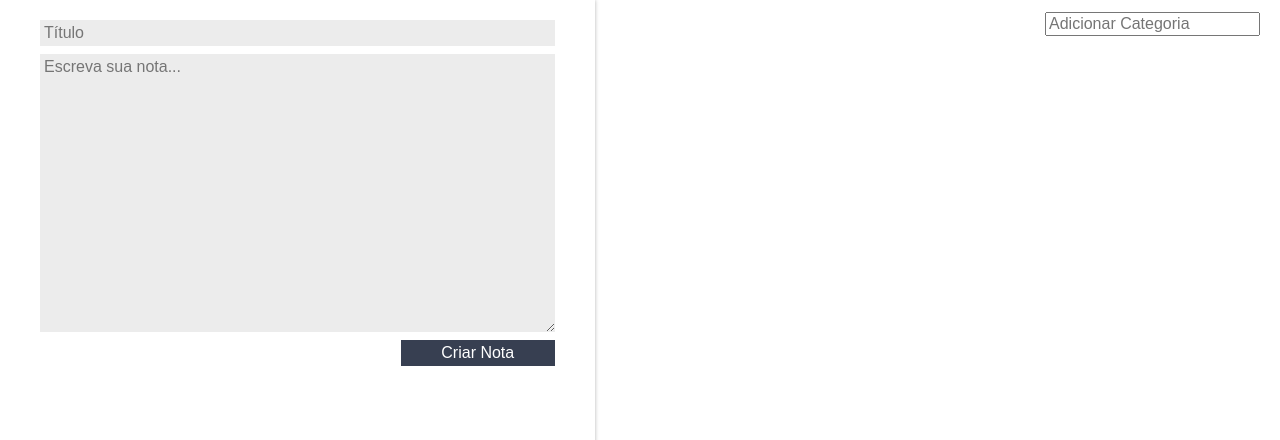
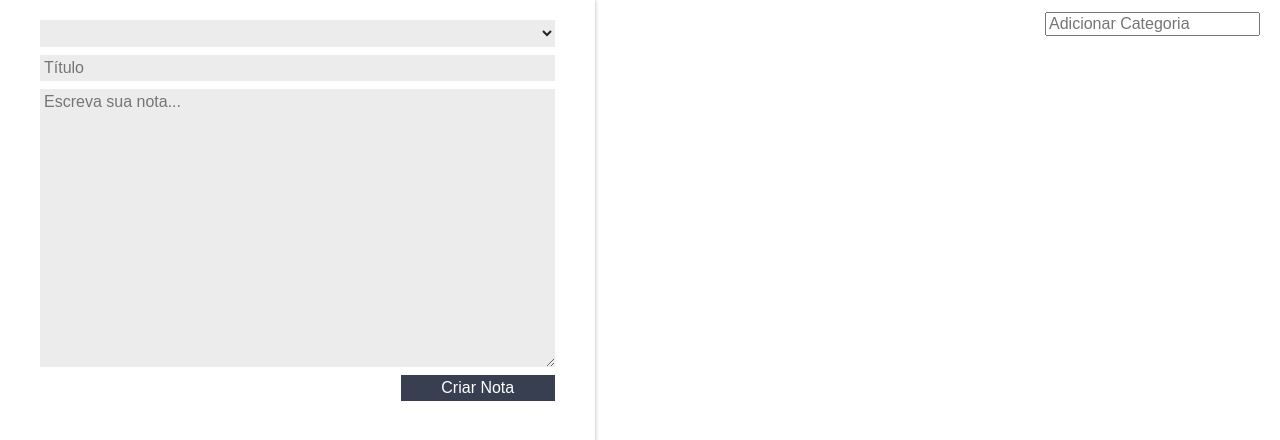
Before and after one commit to willianbarata/CicloDeVidaComponentesReactAlura, a React (Create React App) app: page / in a window 1280 px wide. Shown: the top 440 px of the page. Built offline with nearby package versions, Linux system fonts and the light colour scheme.

Commit message:
Aula 6 - Listando categorias select

```diff
--- a/src/App.js
+++ b/src/App.js
@@ -38,7 +38,9 @@ class App extends Component {
   render() {
     return (
       <section className="conteudo">
-        <FormularioCadastro criarNota={this.criarNota.bind(this)} />
+        <FormularioCadastro
+          categorias={this.state.categorias}
+          criarNota={this.criarNota.bind(this)} />
         <main className="conteudo-principal">
           <ListaDeCategorias adicionarCategoria={this.adicionarCategoria.bind(this)} categorias={this.state.categorias} />
           <ListaDeNotas
--- a/src/components/FormularioCadastro/FormularioCadastro.jsx
+++ b/src/components/FormularioCadastro/FormularioCadastro.jsx
@@ -29,6 +29,11 @@ class FormularioCadastro extends Component {
       <form className="form-cadastro"
         onSubmit={this._criarNota.bind(this)}
       >
+        <select className="form-cadastro_input">
+          {this.props.categorias.map((categoria =>{
+            return <option>{categoria}</option>
+          }))}
+        </select>
         <input
           type="text"
           placeholder="Título"
```
